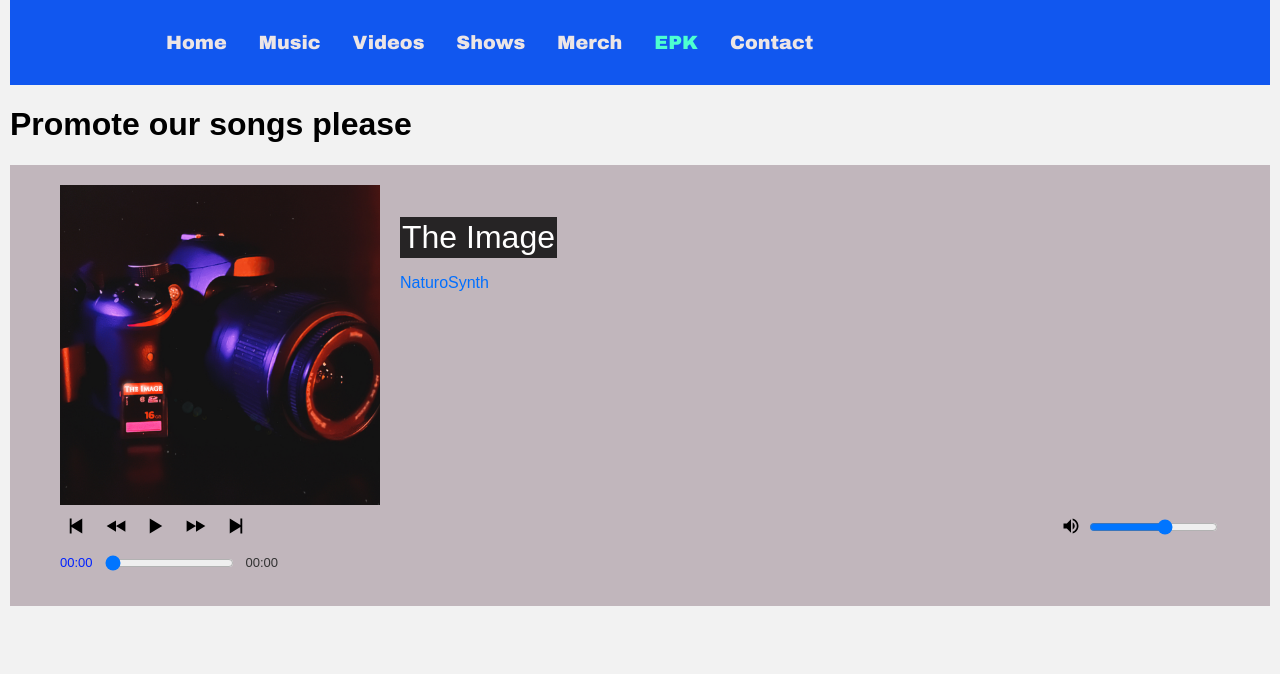
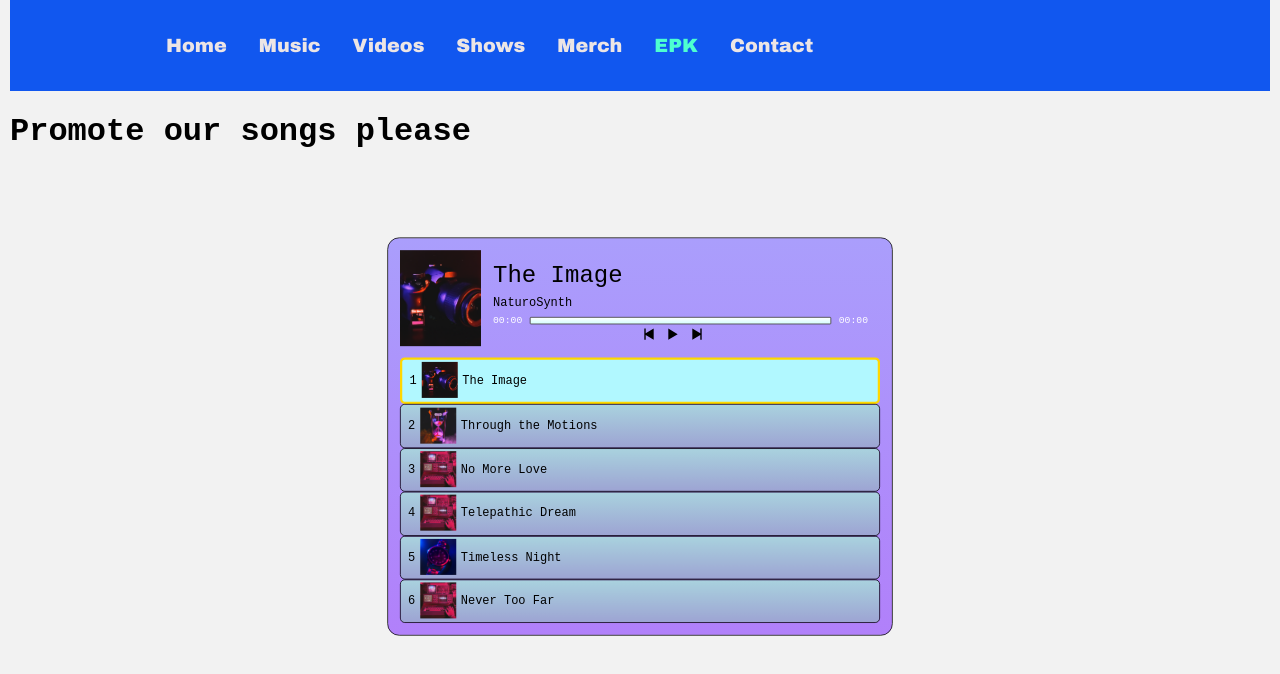
Before and after one commit to arjungopal49/NaturoSynth-Website, a React (Create React App) app: page /epk in a window 1280 px wide. Shown: the top 674 px of the page. Built offline with nearby package versions, Linux system fonts and the light colour scheme.

Commit message:
Fully functional custom NaturoSynth audioplayer on EPK page

```diff
--- a/src/components/AudioPlayer/AudioPlayer.js
+++ b/src/components/AudioPlayer/AudioPlayer.js
@@ -5,9 +5,10 @@ import { tracks } from '../../data/tracks';
 import DisplayTrack from './DisplayTrack';
 import Controls from './Controls';
 import ProgressBar from './ProgressBar';
+import TrackList from './TrackList';
 // import TopBar from './TopBar';
-import './styles.css'
-
+import './styles.css';
+import React from 'react';
 const AudioPlayer = () => {
     // states
     const [trackIndex, setTrackIndex] = useState(0);
@@ -33,8 +34,15 @@ const AudioPlayer = () => {
 
     return (
         <>
+            <div>
+
+            </div>
             <div className="audio-player">
-                <div className="inner">
+                <div className="current-player">
+                        <div className="audio-image">
+                            <img src={currentTrack.thumbnail} alt="audio avatar" />
+                        </div>
+                        <div className="right-side-of-coverart">
                             <DisplayTrack
                                 {...{
                                     currentTrack,
@@ -43,6 +51,9 @@ const AudioPlayer = () => {
                                     progressBarRef,
                                     handleNext,
                                 }}
+                            />
+                            <ProgressBar
+                                {...{ progressBarRef, audioRef, timeProgress, duration }}
                             />
                             <Controls
                                 {...{
@@ -57,10 +68,17 @@ const AudioPlayer = () => {
                                     handleNext,
                                 }}
                             />
-                    <ProgressBar
-                        {...{ progressBarRef, audioRef, timeProgress, duration }}
+                        </div>
+
+                </div>
+                <TrackList
+                    {...{
+                        tracks,
+                        trackIndex,
+                        setTrackIndex,
+                        setCurrentTrack,
+                    }}
                 />
-                </div>
             </div>
         </>
     );
--- a/src/components/AudioPlayer/Controls.js
+++ b/src/components/AudioPlayer/Controls.js
@@ -90,41 +90,21 @@ const Controls = ({
                 <button onClick={handlePrevious}>
                     <IoPlaySkipBackSharp />
                 </button>
-                <button onClick={skipBackward}>
-                    <IoPlayBackSharp />
-                </button>
+                {/*<button onClick={skipBackward}>*/}
+                {/*    <IoPlayBackSharp />*/}
+                {/*</button>*/}
 
                 <button onClick={togglePlayPause}>
                     {isPlaying ? <IoPauseSharp /> : <IoPlaySharp />}
                 </button>
-                <button onClick={skipForward}>
-                    <IoPlayForwardSharp />
-                </button>
+                {/*<button onClick={skipForward}>*/}
+                {/*    <IoPlayForwardSharp />*/}
+                {/*</button>*/}
                 <button onClick={handleNext}>
                     <IoPlaySkipForwardSharp />
                 </button>
             </div>
-            <div className="volume">
-                <button onClick={() => setMuteVolume((prev) => !prev)}>
-                    {muteVolume || volume < 5 ? (
-                        <IoMdVolumeOff />
-                    ) : volume < 40 ? (
-                        <IoMdVolumeLow />
-                    ) : (
-                        <IoMdVolumeHigh />
-                    )}
-                </button>
-                <input
-                    type="range"
-                    min={0}
-                    max={100}
-                    value={volume}
-                    onChange={(e) => setVolume(e.target.value)}
-                    style={{
-                        background: `linear-gradient(to right, #f50 ${volume}%, #ccc ${volume}%)`,
-                    }}
-                />
-            </div>
+
         </div>
     );
 };
--- a/src/components/AudioPlayer/DisplayTrack.js
+++ b/src/components/AudioPlayer/DisplayTrack.js
@@ -21,23 +21,8 @@ const DisplayTrack = ({
                 onLoadedMetadata={onLoadedMetadata}
                 onEnded={handleNext}
             />
-            <div className="audio-info">
-                <div className="audio-image">
-                    {currentTrack.thumbnail ? (
-                        <img src={currentTrack.thumbnail} alt="audio avatar" />
-                    ) : (
-                        <div className="icon-wrapper">
-              <span className="audio-icon">
-                <BsMusicNoteBeamed />
-              </span>
-                        </div>
-                    )}
-                </div>
-                <div className="text">
-                    <p className="title">{currentTrack.title}</p>
-                    <p>{currentTrack.author}</p>
-                </div>
-            </div>
+            <p className="title">{currentTrack.title}</p>
+            <p className="audio-author-text">{currentTrack.author}</p>
         </div>
     );
 };
--- a/src/components/AudioPlayer/ProgressBar.js
+++ b/src/components/AudioPlayer/ProgressBar.js
@@ -1,3 +1,5 @@
+import {useEffect, useState} from "react";
+
 const ProgressBar = ({
                          progressBarRef,
                          audioRef,
@@ -7,6 +9,14 @@ const ProgressBar = ({
     const handleProgressChange = () => {
         audioRef.current.currentTime = progressBarRef.current.value;
     };
+
+    const getBackgroundSize = () => {
+        return {
+            backgroundSize: `${(timeProgress * 100) / duration}% 100%`,
+        };
+    };
+
+
 
     const formatTime = (time) => {
         if (time && !isNaN(time)) {
@@ -21,6 +31,7 @@ const ProgressBar = ({
         return '00:00';
     };
 
+
     return (
         <div className="progress">
             <span className="time current">{formatTime(timeProgress)}</span>
@@ -29,6 +40,7 @@ const ProgressBar = ({
                 ref={progressBarRef}
                 defaultValue="0"
                 onChange={handleProgressChange}
+                style={getBackgroundSize()}
             />
             <span className="time">{formatTime(duration)}</span>
         </div>
--- /dev/null
+++ b/src/components/AudioPlayer/TrackList.js
@@ -0,0 +1,36 @@
+import React from "react";
+
+
+
+const TrackList = ({
+                       tracks,
+                       trackIndex,
+                       setTrackIndex,
+                       setCurrentTrack,
+                   }) => {
+
+    const handleSeek = (index) => {
+        setTrackIndex(index);
+        setCurrentTrack(tracks[index]);
+    }
+
+    return (
+        <>
+            {
+                tracks.map((value, index) => (
+                        <div className= {"songsList" + (index === trackIndex ? '-active' : '')}
+                             key={index}
+                             onClick={() => handleSeek(index)}>
+                            <p className="songsListNumber">{index+1 + ""}</p>
+                            <img src={value.thumbnail} alt="audio avatar" />
+                            <p className="">{value.title}</p>
+
+                        </div>
+                    )
+                )
+            }
+        </>
+    );
+};
+
+export default TrackList;
--- a/src/components/AudioPlayer/styles.css
+++ b/src/components/AudioPlayer/styles.css
@@ -1,67 +1,46 @@
 * {
-    box-sizing: border-box;
 }
 
 body {
-    font-family: sans-serif;
+    font-family: "Script MT Bold", monospace;
     background: #f2f2f2;
     margin: 0 10px;
 }
 
 .audio-player {
-    background: #c1b6bc;
+    background: linear-gradient(#aa9efc, #b180fa);
+    max-width: 40rem;
+    margin: 0 auto;
+    padding: 1rem;
+    scale: 75%;
+    border-radius: 1rem;
+    border: .1rem solid
 }
 
-.inner {
-    max-width: 1200px;
-    margin: 0 auto;
-    padding: 20px;
+.current-player {
+    display: flex;
 }
 
-/* audio info */
-.audio-info {
-    display: flex;
-    gap: 20px;
-}
-
-.text {
-    color: #006fff;
+.audio-author-text {
+    color: #000000;
+    margin-top: .5rem;
 }
 
 .title {
-    color: #fff;
+    color: #000000;
     font-weight: 100;
-    font-size: 32px;
+    font-size: 2rem;
     margin-bottom: 0;
-    padding: 2px;
-    line-height: 37px;
-    background-color: rgba(0,0,0,.8);
+    margin-top: 0;
 }
 
-/* audio image */
-.icon-wrapper {
-    display: flex;
-    align-items: center;
-    justify-content: center;
-    height: 100%;
-}
 
 .audio-image {
-    width: 20rem;
-    height: 20rem;
+    width: 8rem;
+    height: 8rem;
     background: #1e1e1e;
 }
 
-.audio-icon {
-    font-size: 40px;
-    display: flex;
-    justify-content: center;
-    align-items: center;
-    height: 80px;
-    width: 80px;
-    border-radius: 50%;
-    background: #989898;
-}
 
 .audio-image img {
     object-fit: cover;
@@ -70,18 +49,22 @@ body {
     vertical-align: middle;
 }
 
+.right-side-of-coverart {
+    padding: 1rem;
+}
+
 /* controls */
 .controls-wrapper {
     display: flex;
     justify-content: space-between;
     align-items: center;
-    margin-top: 10px;
+    margin-left: 12rem;
+    margin-top: -1rem;
 }
 
 .controls button, .volume button {
     border: none;
     background-color: transparent;
-    margin-right: 8px;
     cursor: pointer;
 }
 
@@ -101,36 +84,76 @@ button svg {
 .progress {
     display: flex;
     align-items: center;
-    gap: 10px;
+    gap: .5rem;
     width: 100%;
+    margin-top: -1.5rem;
+}
+
+input[type='range'] {
+    -webkit-appearance: none;
+    width: 25rem;
+    height: .5rem;
+    border-radius: .1rem;
+    border: .02rem solid #464545;
+    background: #a8a8a8 linear-gradient(#ffffff, #d5fffd) no-repeat;
+}
+
+input[type='range']::-webkit-slider-thumb {
+    -webkit-appearance: none;
+    height: 0;
+    width: 0;
+    border-radius: 20%;
+    background: #d5f8e6;
+    cursor: pointer;
+    box-shadow: 0 0 .16rem 0 #555;
+}
+
+input[type='range']::-webkit-slider-runnable-track {
+    -webkit-appearance: none;
+    box-shadow: none;
+    border: none;
+    background: transparent;
 }
 
 /* time */
 .time {
-    color: #333;
+    color: #ffffff;
     font-size: 13px;
     line-height: 46px;
 }
 
-.time.current {
-    color: #0022ff;
+
+/* TrackList */
+.songsList {
+    display: flex;
+    padding: .2rem;
+    border: 1px solid;
+    border-radius: .4rem;
+    background: linear-gradient(#a9d2de, #9da4d3);
+    cursor: pointer;
 }
 
-/* Top bar */
-.top__bar {
-    font-size: 0.875rem;
-    line-height: 1.25rem;
-    text-align: center;
-    padding-top: .5rem;
-    padding-bottom: .5rem;
-    background-color: #fafafa;
-    border-bottom: 1px solid #f0f0f2;
+.songsList-active {
+    display: flex;
+    padding: .2rem;
+    border: 3px solid gold;
+    border-radius: .4rem;
+    background: #b1f8ff;
+    cursor: pointer;
 }
 
-.top__bar a {
-    color: inherit;
+.songsList img, .songsList-active img {
+    width: 3rem;
+    height: 3rem;
+    background: #1e1e1e;
 }
 
-.top__bar p {
-    margin: 0;
+.songsList p, .songsList-active p {
+    color: #000000;
+    font-weight: 100;
+    padding-left: .4rem;
 }
+
+.songsListNumber {
+    margin-right: .4rem;
+}
```
Lines whose indentation alone changed are shown as unchanged.
